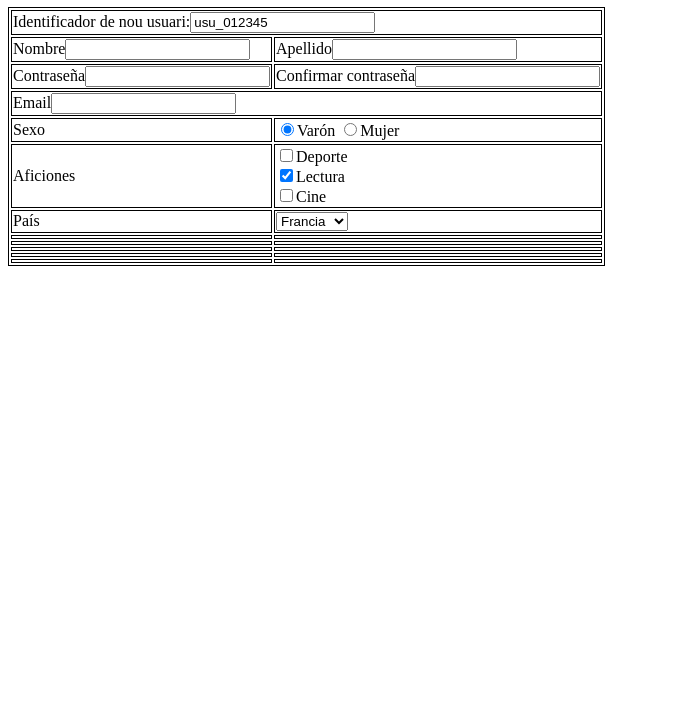
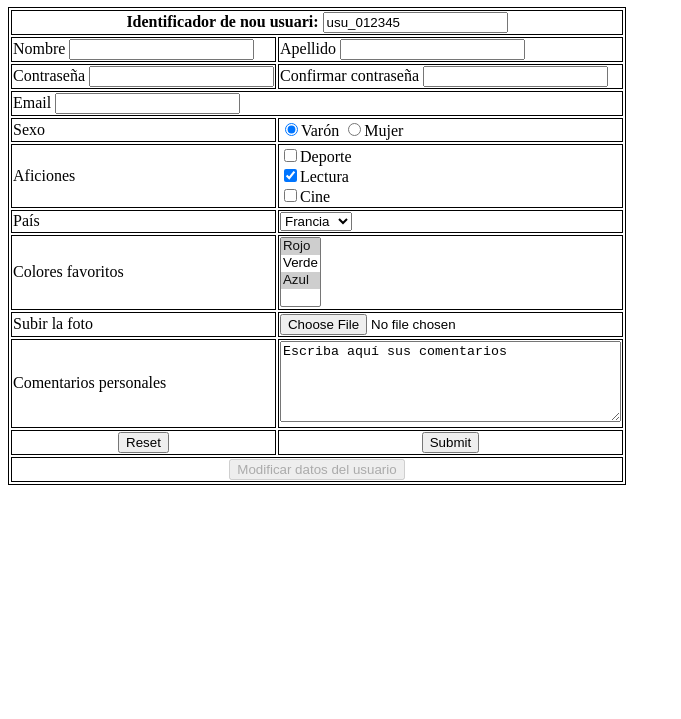
Before and after one commit to jaumealonso21/m9Exercici2, a plain HTML site: page public_html/formulari.html in a window 1280 px wide. Shown: the part 81-800 px from the top of the page, without its empty margins (0-681 px from the left). Drawn offline with Linux system fonts and the light colour scheme.

Commit message:
Version 2.0 (final?)

```diff
--- a/public_html/formulari.html
+++ b/public_html/formulari.html
@@ -4,33 +4,52 @@
         <title>Formulario</title>
         <meta charset="UTF-8">
         <style>
-            table, td {
+            table, th, td {
                 border:solid black 1px;
+            }
+            tr.peuForm {
+                text-align: center;
             }
         </style>
     </head>
     <body>
-        <form>
+        <form action="">
             <table>
                 <caption><h1>Formulario de alta de usuario</h1></caption>
-                <tr><td colspan="2">Identificador de nou usuari:<input type="text" value="usu_012345" readonly="readonly" /></td></tr>
-                <tr><td>Nombre<input type="text" /></td><td>Apellido<input type="text" /></td></tr>
-                <tr><td>Contraseña<input type="password" /></td><td>Confirmar contraseña<input type="password" /></td></tr>
-                <tr><td colspan="2">Email<input type="text" /></td></tr>
-                <tr><td>Sexo</td><td><input type="radio" name="genre" value="varon" checked="checked">Varón
+                <tr><th colspan="2">Identificador de nou usuari:
+                        <input type="text" value="usu_012345" readonly="readonly" /></th></tr>
+                <tr><td>Nombre <input type="text" /></td>
+                    <td>Apellido <input type="text" /></td></tr>
+                <tr><td>Contraseña <input type="password" /></td>
+                    <td>Confirmar contraseña <input type="password" /></td></tr>
+                <tr><td colspan="2">Email <input type="text" /></td></tr>
+                <tr><td>Sexo</td>
+                    <td><input type="radio" name="genre" value="varon" checked="checked">Varón
                         <input type="radio" name="genre" value="mujer">Mujer</td></tr>
-                <tr><td>Aficiones</td><td><input type="checkbox" name="aficions" value="deporte" />Deporte<br />
-                    <input type="checkbox" name="aficions" value="lectura" checked="checked" />Lectura<br />
-                    <input type="checkbox" name="aficions" value="cine" />Cine<br /></td></tr>
-                <tr><td>País</td><td><select>
-                        <option name="francia">Francia</option>
-                        <option name="espana">España</option>
-                        <option name="portugal">Portugal</option></select></td></tr>
-                <tr><td></td><td></td></tr>
-                <tr><td></td><td></td></tr>
-                <tr><td></td><td></td></tr>
-                <tr><td></td><td></td></tr>
-                <tr><td></td><td></td></tr>
+                <tr><td>Aficiones</td>
+                    <td><input type="checkbox" name="aficions" value="deporte" />Deporte<br />
+                        <input type="checkbox" name="aficions" value="lectura" checked="checked" />Lectura<br />
+                        <input type="checkbox" name="aficions" value="cine" />Cine<br /></td></tr>
+                <tr><td>País</td>
+                    <td><select name="paises">
+                          <option value="francia" selected="selected">Francia</option>
+                          <option value="espana">España</option>
+                          <option value="portugal">Portugal</option>
+                        </select></td></tr>
+                <tr><td>Colores favoritos</td>
+                    <td><select name="colores" multiple="multiple">
+                          <option value="rojo" selected="selected">Rojo</option>
+                          <option value="verde">Verde</option>
+                          <option value="azul" selected="selected">Azul</option>
+                        </select></td></tr>
+                <tr><td>Subir la foto</td>
+                    <td><input type="file" /></td></tr>
+                <tr><td>Comentarios personales</td>
+                    <td><textarea rows="5" cols="40">Escriba aquí sus comentarios</textarea></td></tr>
+                <tr class="peuForm"><td><input type="reset" /></td>
+                    <td><input type="submit" /></td></tr>
+                <tr class="peuForm"><td colspan="2">
+                        <input type="button" value="Modificar datos del usuario" disabled="disabled" /></td></tr>
             </table>
         </form>
     </body>
```
